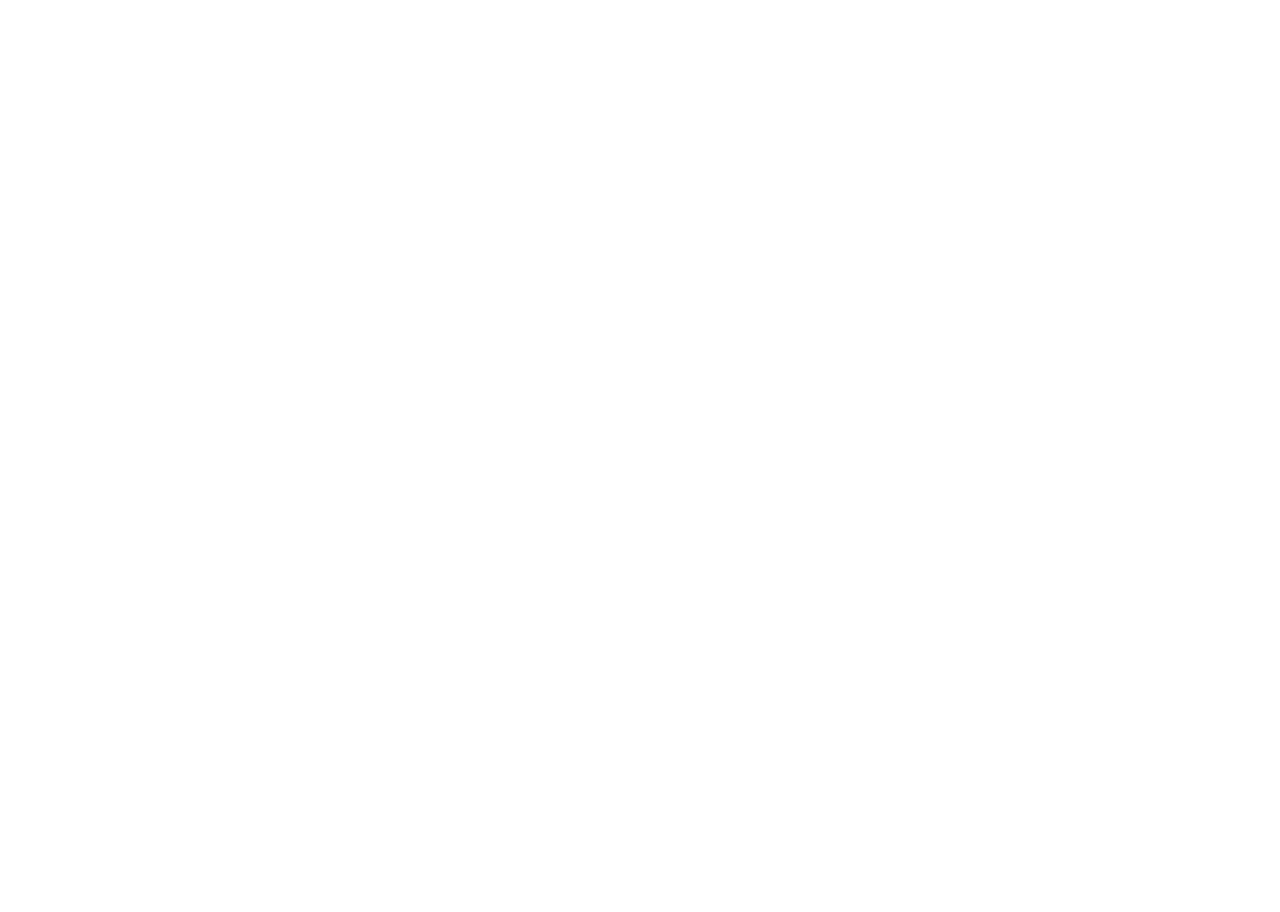
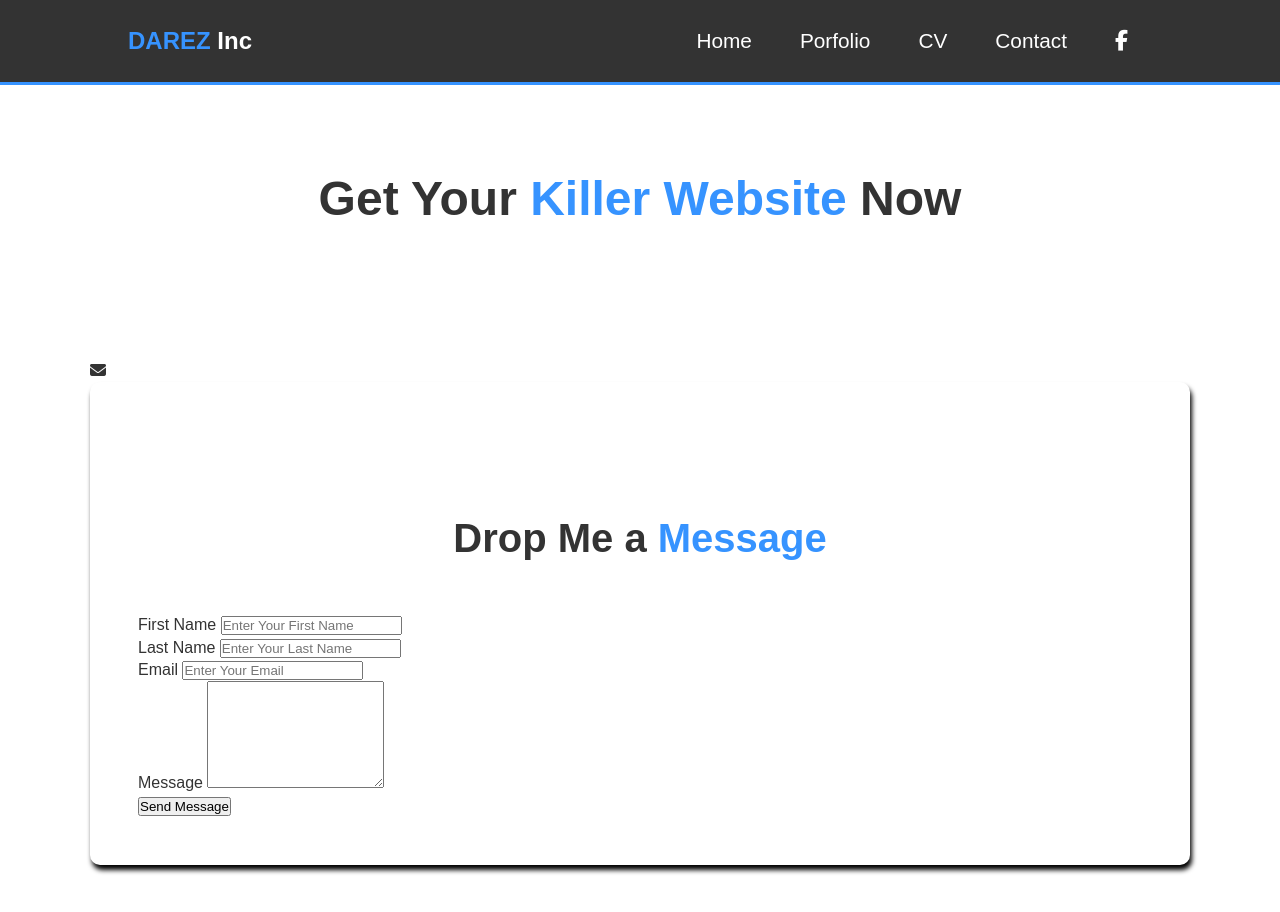
Before and after one commit to Darez-maker/AS1, a plain HTML site: page contact.html in a window 1280 px wide. Before the commit the page ends 800 px from the top, so only its background shows below. Drawn offline with Linux system fonts and the light colour scheme.

Commit message:
conatact

```diff
--- a/contact.html
+++ b/contact.html
@@ -0,0 +1,57 @@
+<!DOCTYPE html>
+<html lang="en">
+<head>
+    <meta charset="UTF-8">
+    <meta name="viewport" content="width=device-width, initial-scale=1.0">
+    <meta http-equiv="X-UA-Compatible" content="ie=edge">
+    <title>HOME SITE</title>
+    <script src="https://kit.fontawesome.com/353558d80d.js" crossorigin="anonymous"></script>
+    <link rel="stylesheet" href="form.css">
+</head>
+<body id="home">
+     <!--Navbar-->
+    <nav id="navbar">
+        <h2><a href="#Home"><span class="text-primary">DAREZ</span> Inc</a></h2>
+       <ul>
+           <li><a href="index.html">Home</a></li>
+           <li><a href="portfolio.html">Porfolio</a></li>
+           <li><a href="#About">CV</a></li>
+           <li><a href="contact.html">Contact</a></li>
+           <li><a href="https://www.google.com"><i class="fab fa-facebook-f"></i></a></li>
+       </ul>
+    </nav>
+    <!--Section: Contact-->
+ <section id="contact" class="bg-light">
+     <div class="container">
+         <h2>Get Your <span class="text-primary">Killer Website </span>Now</h2>
+         <div class="form-container">
+             <div class="mail-icon"><i class="fas fa-envelope"></i></div>
+             <div class="form-box">
+                 <h3>Drop Me a <span class="text-primary">Message</span></h3>
+                 <form>
+                     <div class="form-group>
+                         <label for="for="first-name">First Name</label>
+                         <input type="text" placeholder="Enter Your First Name">
+                     </div>
+                     <div class="form-group>
+                        <label for="for="last-name">Last Name</label>
+                        <input type="text" placeholder="Enter Your Last Name">
+                    </div>
+                    <div class="form-group>
+                        <label for="for="email">Email</label>
+                        <input type="email" placeholder="Enter Your Email">
+                    </div>
+                    <div class="form-group>
+                        <label for="for="message">Message</label>
+                        <textarea rows="7" placeholder="Enter Your First Name"> </textarea>
+                    </div>
+                    <input type="submit" value="Send Message" class="contact-btn">
+                 </form>
+             </div>
+         </div>
+     </div>
+ </section>
+
+
+    </body>
+</html>
--- a/form.css
+++ b/form.css
@@ -0,0 +1,98 @@
+/*General Styling*/
+*{
+    margin: 0;
+    padding: 0;
+    box-sizing: border-box;
+}
+
+body {
+    font-family: Arial, sans-serif;
+    line-height: 1.4;
+    color: #333;
+    overflow-x: hidden;
+}
+/* Utility Classes */
+.container{
+    max-width: 1100px;
+    margin: auto;
+}
+.text-primary{
+    color:#3693ff;
+}
+
+/*  Navbar*/
+#navbar{
+    display: flex;
+    justify-content: space-between;
+    background: #333;
+    color: #fff;
+    padding: 1.5rem 8rem; /*1 rem =16px*/
+    position: sticky;
+    top: 0;
+    z-index: 1;
+    border-bottom:3px solid #3693ff ;
+
+}
+#navbar ul{
+    display: flex;
+    align-items: center;
+    list-style: none;
+}
+#navbar h2 a{
+    color: #fff;
+    text-decoration: none;
+}
+
+#navbar li a{
+    text-decoration: none;
+    color: #fff;
+    padding: 1rem;
+    font-size: 1.3rem;
+    margin: 0 0.5rem;
+    border-radius: 5px;
+    transition: 0.3s;
+}
+
+#navbar li a:hover{
+    background-color: #3693ff;
+}
+/* Section: Contact*/
+#contact{
+    padding: 5rem 0;
+}
+#contact h2{
+    text-align: center;
+    font-size: 3rem;
+margin-bottom: 8rem;
+}
+#contact h3{
+    text-align: center;
+    font-size: 2.5rem;
+    margin: 3rem 0;
+    margin-top: 5rem;
+}
+#contact .form-box{
+    background: #fff;
+    padding: 3rem;
+    box-shadow: 2px 5px 5px black;
+    border-radius: 10px;
+}
+#contact .form-group{
+    margin-bottom: 2rem;
+}
+
+#contact .form-group label{
+    display: block;
+    margin-bottom: 0.5rem;
+    width: 80%;
+    font-size: 1.1rem;
+}
+#conatact .form-group input,
+#contact .form-group textarea{
+    width: 80%;
+    margin-left: 10%;
+    font-size: 1.3rem;
+    padding: 1rem;
+    border: 0.5px solid #333;
+    border-radius: 5px;
+}
```
Also changed, not shown: index.html (+2 -2 lines), portfolio.html (+2 -2 lines).
